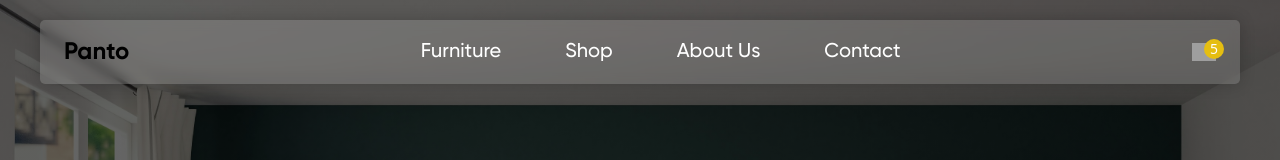
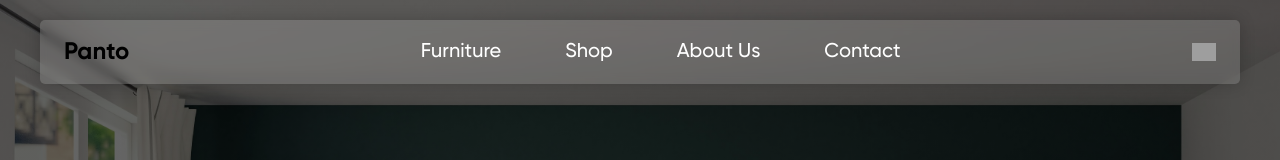
Before and after one commit to foadEbrahimi/Panto_Landing, a React (Vite) app: page / in a window 1280 px wide. Shown: the top 160 px of the page. Built offline with nearby package versions, Linux system fonts and the light colour scheme; grey boxes are pictures that could not be loaded.

Commit message:
add cart box

```diff
--- a/src/components/Navbar.jsx
+++ b/src/components/Navbar.jsx
@@ -1,23 +1,32 @@
-import React, { useState } from 'react';
+import React, { useEffect, useState } from 'react';
 
 import bag from '../assets/images/svgs/bag.svg';
 import list from '../assets/images/svgs/list.svg';
+import xBlack from '../assets/images/svgs/x-black.svg';
 import x from '../assets/images/svgs/x.svg';
 
 import Layout from '../Layout';
 
+import { useSelector } from 'react-redux';
 import useClickOutSide from '../hook/useClickOutSide';
+import { getTotalCartCount, getTotalCartPrice } from '../reducers/Cart';
 
 export default function Navbar() {
+  const [showCart, setShowCart] = useState(false);
   const [showList, setShowList] = useState(false);
+
   const close = () => setShowList(false);
   const { ref } = useClickOutSide(close);
+
+  const count = useSelector(getTotalCartCount);
+  const allPrice = useSelector(getTotalCartPrice);
+
   return (
     <Layout>
       <div
         ref={ref}
         id="navbar"
-        className="flex px-6 py-4 items-center justify-between"
+        className="flex px-6 py-4 relative items-center justify-between"
       >
         <div>
           <h1 className="text-2xl font-gilroyBold">Panto</h1>
@@ -49,11 +58,13 @@ export default function Navbar() {
         </div>
         {/* bag & list icon */}
         <div className="flex items-center gap-5 cursor-pointer">
-          <div className="relative">
+          <div className="relative" onClick={() => setShowCart(true)}>
             <img src={bag} className="w-6" alt="svg" />
-            <span className="rounded-full bg-[#e5be11] px-1.5 text-sm -right-2 text-white absolute -top-1">
-              5
-            </span>
+            {count > 0 && (
+              <span className="rounded-full bg-[#e5be11] px-1.5 text-sm -right-2 text-white absolute -top-1">
+                {count}
+              </span>
+            )}
           </div>
           <div className="md:hidden">
             <img
@@ -64,6 +75,19 @@ export default function Navbar() {
             />
           </div>
         </div>
+        {/* cart */}
+        <div
+          className={`absolute flex flex-col ${
+            showCart ? '' : 'translate-x-[100%]'
+          } p-3 w-[23rem] rounded-l-lg top-0 h-[100dvh] z-10 transition-all duration-500 bg-white -right-10`}
+        >
+          <img
+            src={xBlack}
+            onClick={() => setShowCart(false)}
+            className="w-5 cursor-pointer"
+            alt="xBlack svg"
+          />
+        </div>
       </div>
     </Layout>
   );
```
